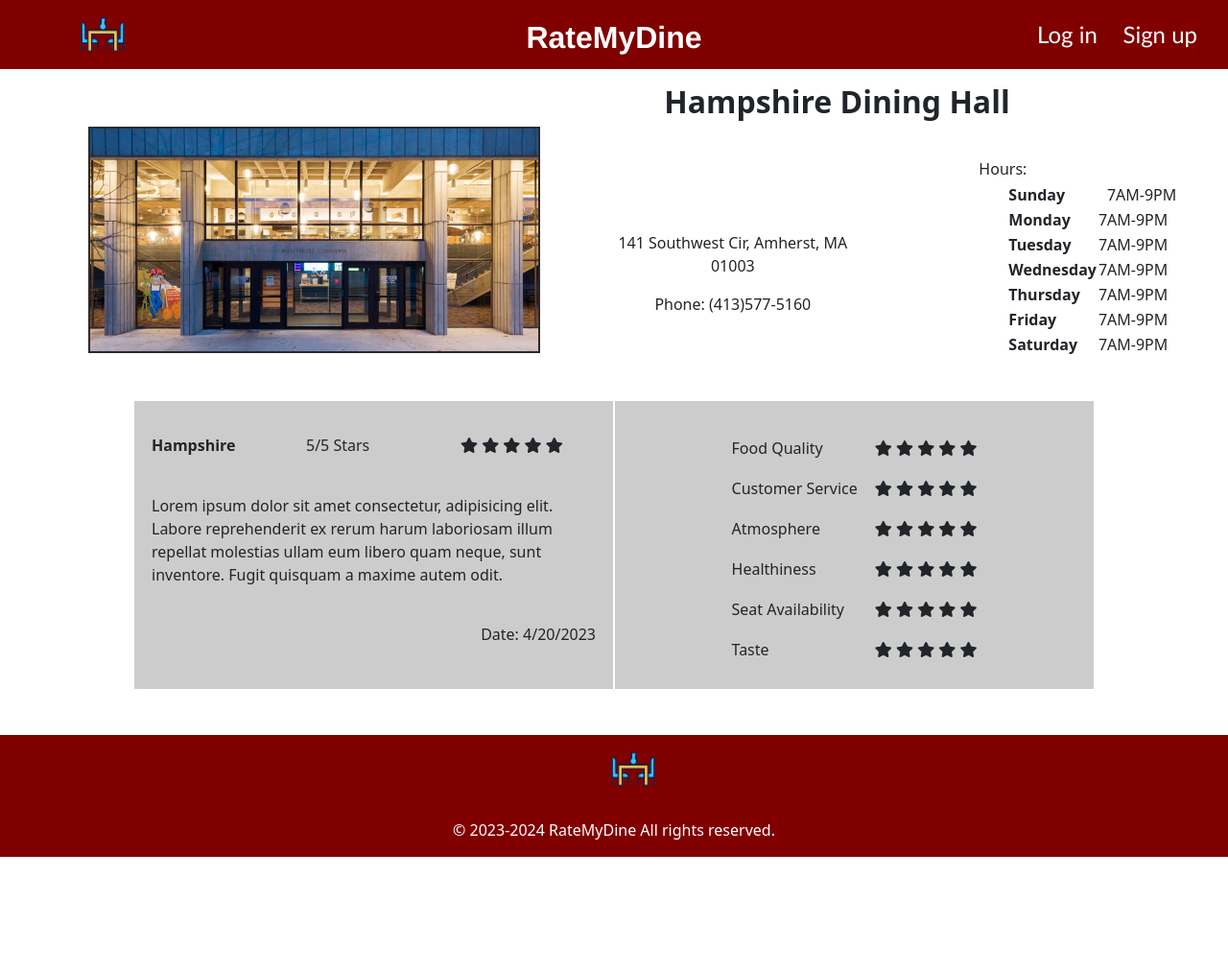
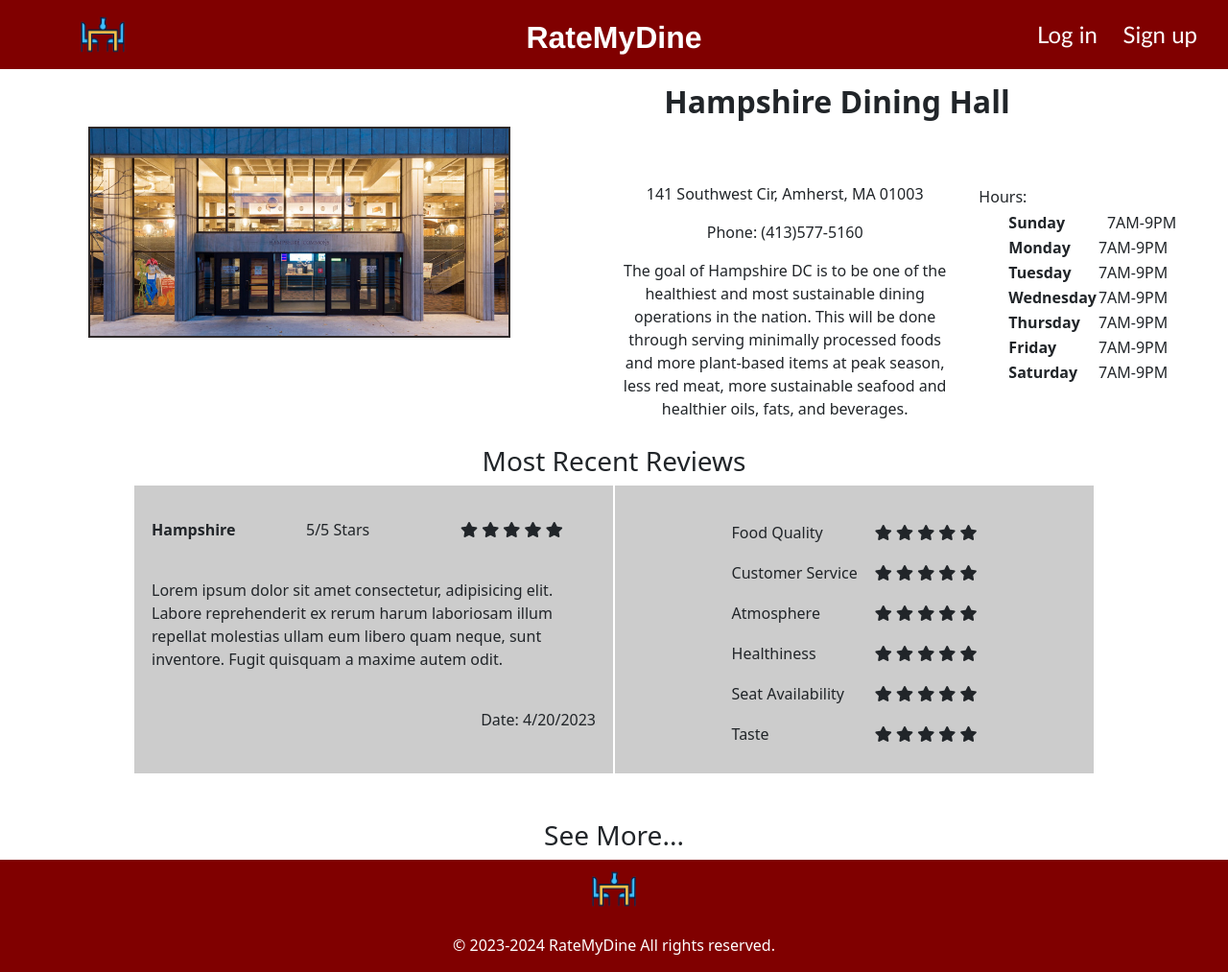
Before and after one commit to algebra2boy/RateMyDine, a website: page front-end/HTML/dining.html in a window 1280 px wide. Shown: the whole page at 96% size. Before the commit the page ends 893 px from the top, so only its background shows below. Drawn offline with nearby package versions, Linux system fonts and the light colour scheme.

Commit message:
Edits on Dining Website

```diff
--- a/back-end/components/Footer.js
+++ b/back-end/components/Footer.js
@@ -10,7 +10,7 @@ class Footer extends HTMLElement {
             <div class="container-fluid text-center text-lg-start" style="background-color: maroon">
               <div class="footer">
                 <center>
-                  <img src="../../Pictures/logo.png" id="footer-logo" alt="logo" class="img-fluid">
+                  <img src="../../Pictures/logo.png" id="footer-logo" alt="logo" class="footer-img-fluid">
                 </center>
               </div>
             </div>
--- a/front-end/CSS/dining.css
+++ b/front-end/CSS/dining.css
@@ -3,7 +3,7 @@
 }
 
 .dining-hall-container>#img-container>img {
-    max-width: 75%;
+    max-width: 70%;
     height: auto;
     margin: 50px 80px 50px 80px;
     border: 2px solid rgb(45, 41, 41);
@@ -90,6 +90,7 @@
     border-collapse: separate;
     border-spacing: 1em;
 }
+
 /* table {
     border-collapse: collapse;
     width: 100%;
--- a/front-end/CSS/header-footer.css
+++ b/front-end/CSS/header-footer.css
@@ -30,6 +30,13 @@
     margin-right: auto;
 }
 
+.footer-img-fluid {
+    height: auto;
+    width: 110px;
+    margin-left: auto;
+    margin-right: auto;
+}
+
 .banner>a {
     color: white;
     text-decoration: none;
--- a/front-end/HTML/dining.html
+++ b/front-end/HTML/dining.html
@@ -28,11 +28,12 @@
         <div class="row">
           <div class="col-9" id="name-row">Hampshire Dining Hall</div>
         </div>
-        <br>
+
         <div class="row">
-          <div class="col-5" id="meta-data">
+          <div class="col-7" id="meta-data">
             <p id = "dining-address">141 Southwest Cir, Amherst, MA 01003</p>
             <p id = "dining-phone">Phone: (413)577-5160</p>
+            <p id = "dining-info">The goal of Hampshire DC is to be one of the healthiest and most sustainable dining operations in the nation. This will be done through serving minimally processed foods and more plant-based items at peak season, less red meat, more sustainable seafood and healthier oils, fats, and beverages.</p>
           </div>
           <div class="col-5" id="hours">
             <p>Hours:</p>
@@ -47,8 +48,11 @@
             </table>
           </div>
         </div>
+      </div>
+    </div>
 
-      </div>
+    <div>
+      <h3 style="text-align:center">Most Recent Reviews</h3>
     </div>
 
     <div class="review-container center">
@@ -137,6 +141,10 @@
       </div>
     </div>
     <br></br>
+    <div>
+      <h3 style="text-align:center">See More...</h3>
+    </div>
+
   <footer-component></footer-component>
 </body>
 
```
